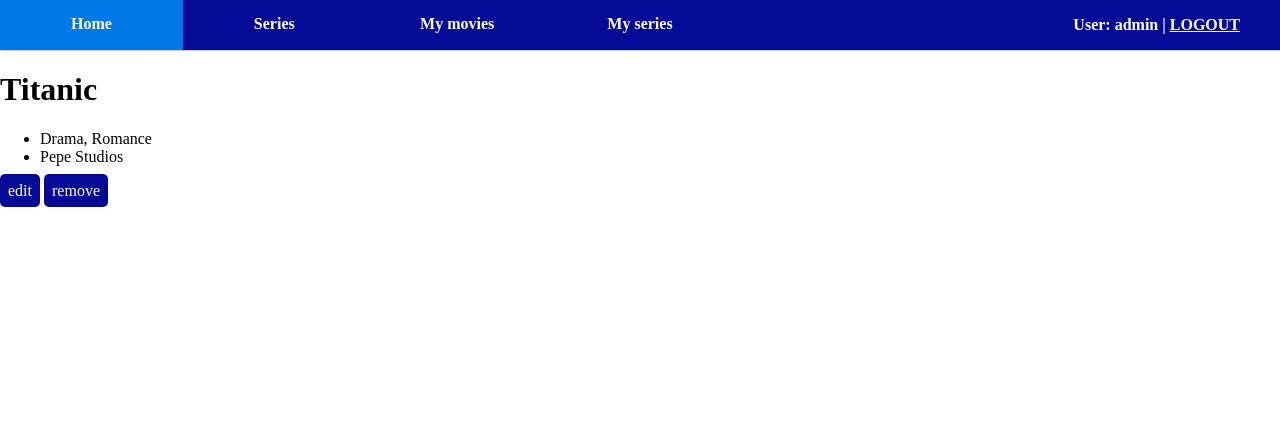
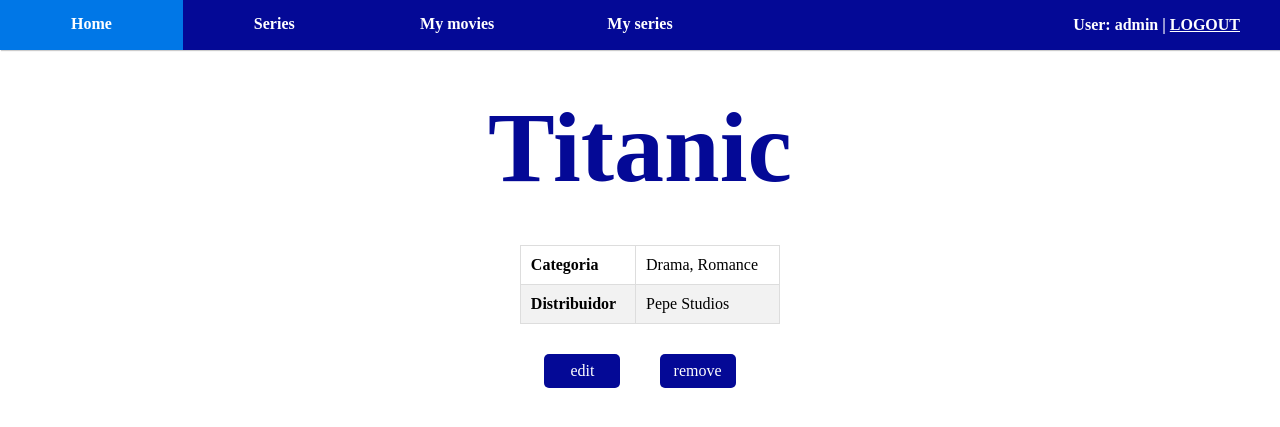
Before and after one commit to alejandroclavera/project_web2, a Django app: page /fakefilmsweb/movie/3 in a window 1280 px wide. Shown: the top 427 px of the page. Run offline with Django 3.2, Linux system fonts and the light colour scheme; a user stored in the database is signed in; data comes from the database, SQL or seed files in the repository; both versions use the stored data as it was after the commit; some libraries are stand-ins or nearby versions.

Commit message:
Mejor centrado y tabla en info movie

```diff
--- a/fakefilmsweb/static/style/base.css
+++ b/fakefilmsweb/static/style/base.css
@@ -47,6 +47,7 @@ body{
 
 .list{
     padding-left: 20px;
+    list-style: none;
 }
 
 .list-element{
@@ -54,7 +55,9 @@ body{
     padding-left: 2px;
     border-radius: 5px;
     margin-left: 20px;
+    margin-right: 40px;
     padding-right: 10px;
+    font-size: 30px;
 }
 
 .action-button{
@@ -63,10 +66,43 @@ body{
     border-radius: 5px;
     border-style: none;
     padding: 8px;
+    text-decoration: inherit;
+    width: 60px;
+    text-align:center;
 }
 
 .center{
-    margin-left:auto;
-    margin-right: auto;
-    width: 30%;
+    display: flex;
+    flex-direction: column;
+    justify-content: center;
+    justify-items: center;
+    align-items: center;
+
 }
+
+/**Se pueden pasar a info.css**/
+.table{
+    margin: 10px;
+    padding: 10px;
+    border: 1px solid #000;
+    width: 100%;
+    border-collapse: collapse;
+}
+
+.table td{
+    padding: 10px;
+    margin: 5px;
+    border: 1px solid #ddd;
+
+}
+.table tr:nth-child(even){
+    background-color: #f2f2f2;
+}
+
+.interaction-container{
+    display: grid;
+    grid-template-columns: 1fr 1fr;
+    justify-items: center;
+    padding: 20px;
+    column-gap:10px;
+}
--- a/fakefilmsweb/static/style/info.css
+++ /dev/null
@@ -1,7 +0,0 @@
-.infocontainer {
-
-}
-
-.action-button {
-    text-decoration: inherit;
-}
--- a/fakefilmsweb/templates/fakefilmsweb/base.html
+++ b/fakefilmsweb/templates/fakefilmsweb/base.html
@@ -19,8 +19,8 @@
     {% block sidebar %}
         <a class ="menu-text" href="/fakefilmsweb/">Home</a>
         <a class ="menu-text" href="/fakefilmsweb/serie/list">Series</a>
-        <a class ="menu-text" href="">My movies</a>
-        <a class ="menu-text" href="">My series</a>
+        <a class ="menu-text" href="/fakefilmsweb/">My movies</a>
+        <a class ="menu-text" href="/fakefilmsweb/serie/list">My series</a>
     {% endblock %}
 
     {% block header %}
--- a/fakefilmsweb/templates/fakefilmsweb/form.html
+++ b/fakefilmsweb/templates/fakefilmsweb/form.html
@@ -5,7 +5,7 @@
 {% endblock %}
 {% block content %}
     <div class="center">
-        <h1 class="title">New Movie</h1>
+        <h1 class="title">Creando</h1>
       <form style="padding: 20px;"method="post" enctype="multipart/form-data" action="">
         {% csrf_token %}
         <table>
@@ -15,6 +15,4 @@
         margin-left: 235px;" type="submit" value="Submit"/>
     </form>
     </div>
-
-
 {% endblock %}
--- a/fakefilmsweb/templates/fakefilmsweb/info_movie.html
+++ b/fakefilmsweb/templates/fakefilmsweb/info_movie.html
@@ -4,18 +4,28 @@
 <link rel="stylesheet" href="{% static "style/info.css" %}" />
 {% endblock %}
 {% block content %}
-<h1>
-    {{movie.movie_name}}
-</h1>
-<div class="info-container">
-    <ul>
-        <li>{{movie.movie_category}}</li>
-        <li>{{movie.distributor}}</li>
-    </ul>
+<div class="center">
+    <h1 class="title">
+        {{movie.movie_name}}
+    </h1>
+    <div class="info-container">
+        <table class="table">
+            <tr>
+                <td><b>Categoria</b></td>
+                <td>{{movie.movie_category}}</td>
+            </tr>
+            <tr>
+                <td><b>Distribuidor</b></td>
+                <td>{{movie.distributor}}</td>
+            </tr>
+        </table>
+        <div class="interaction-container">
+            {% if user.is_authenticated and user == movie.user %}
+                <a class="action-button"  href="{% url 'fakefilmsweb:movie_edit' movie.id %}">edit</a>
+                <a class="action-button" href="{% url 'fakefilmsweb:movie_delete' movie.id %}">remove</a>
+        </div>
+    </div>
 </div>
 
-{% if user.is_authenticated and user == movie.user %}
-    <a class="action-button" href="{% url 'fakefilmsweb:movie_edit' movie.id %}">edit</a>
-    <a class="action-button" href="{% url 'fakefilmsweb:movie_delete' movie.id %}">remove</a>
 {% endif %}
 {% endblock %}
```
Also changed, not shown: db.sqlite3.
